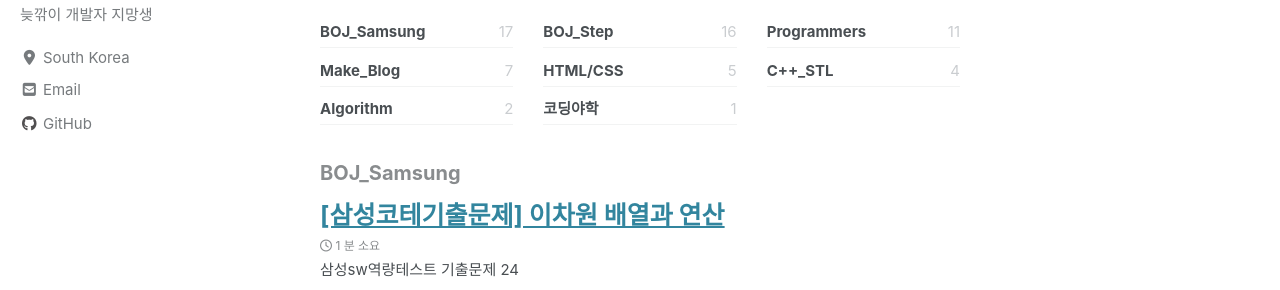
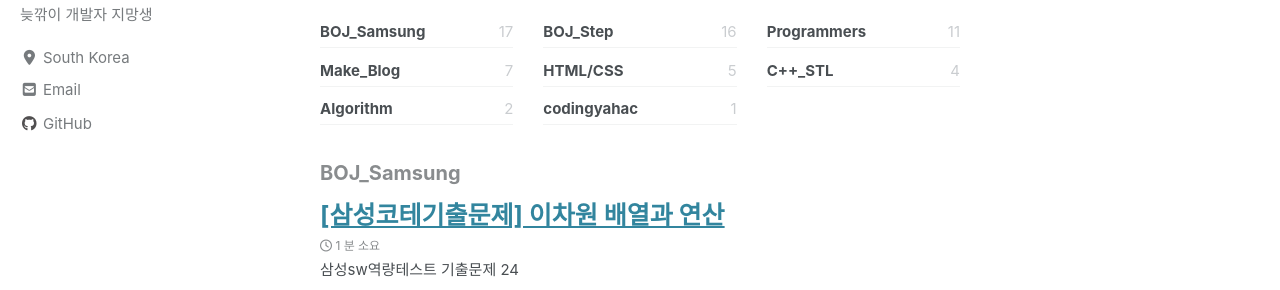
Before and after one commit to WONILLISM/wonillism.github.io, a Jekyll site: the page built from _pages/category-archive.md, in a window 1280 px wide and 900 px high. Shown: the part 136-426 px from the top of the window. Built offline with Jekyll 4.4.1, drawn with Linux system fonts in a browser that asks for light colours; cached includes are drawn as plain includes; nearby versions of some CDN libraries.

Commit message:
typing error modified

````diff
--- a/_posts/2020-01-07-Codingyahac_01.md
+++ b/_posts/2020-01-07-Codingyahac_01.md
@@ -3,7 +3,7 @@ title: "[코딩야학 7기] 프로젝트 01"
 excerpt: "Layout 디자인 하기"
 
 categories:
-    - 코딩야학
+    - codingyahac
 tags:
     - 코딩야학
     - 생활코딩
@@ -28,8 +28,8 @@ last_modified_at: 2020-01-07
 현재 사용하고잇는 테마 `minimal_mistakes`를 참고하며 만들고싶지만... 여간 복잡한게 아니다... 차츰차츰 바꿔나가자.
 
 
-<details>
-<summary> index.html 파일 </summary>
+
+### index.html 파일
 
 ```html
 <!DOCTYPE html>
@@ -72,10 +72,7 @@ last_modified_at: 2020-01-07
 </body>
 </html>
 ```
-</details>
-
-<details>
-<summary> style.css 파일 </summary>
+### style.css 파일
 
 ```css
 @charset "utf-8";
@@ -86,11 +83,9 @@ last_modified_at: 2020-01-07
 #content{width: 100%; height: 800px; background: #832046;}
 #footer{width: 100%;height: 200px;background: #300c1a;}
 ```
-</details>
 
 
-<details>
-<summary> reset.css 파일 </summary>
+### reset.css 파일
 
 ```css
 @charset "utf-8";
@@ -112,6 +107,5 @@ body, input, textarea, select, button, table {
     color: #222; font-size: 13px; line-height: 1.5;
 }
 ```
-</details>
 
 버튼을 눌렀을 때 사이드바가 접었다 펴지는 기능을 어떻게 넣는지 모르겠다. 좀 더 알아봐야겠다.
````
